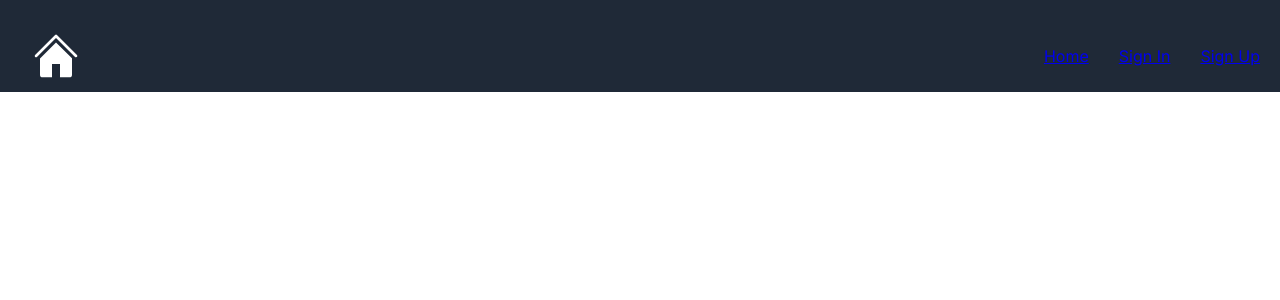
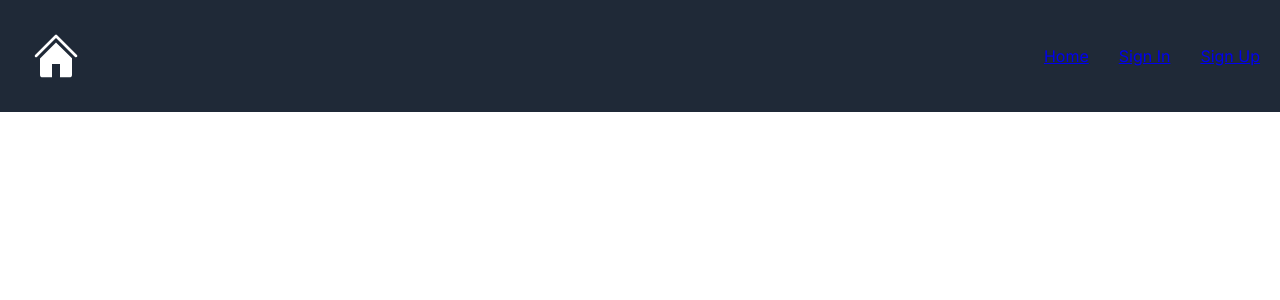
Before and after one commit to Szoph/Hangman, a Next.js app: page /game in a window 1280 px wide. Shown: the top 300 px of the page. Built offline with nearby package versions, Linux system fonts and the light colour scheme.

Commit message:
added universal seelctor to globals.css file

```diff
--- a/app/components/HeaderAndFooterComponents/UnAuthNavBar/unauthnavbar.module.scss
+++ b/app/components/HeaderAndFooterComponents/UnAuthNavBar/unauthnavbar.module.scss
@@ -15,7 +15,7 @@
     box-sizing: border-box;
 
     align-items:center;
-    padding:20px 20px 0px 20px;
+    padding:20px 20px 20px 20px;
 
     .logo {
         display: flex;
@@ -29,8 +29,11 @@
         text-decoration:none;
         gap: 30px;
         align-items:center;
-      border:1px solid black
-}
+        border:1px solid black
+
+
+
+    }
 
 .logoContainer {
     width: fit-content;
@@ -52,6 +55,14 @@
     display: flex;
     box-sizing: border-box;
     background-color: white;
+
+    a {
+        text-decoration: none!important;
+        color: black;
+        font-size: clamp(1.2rem, 3vw, 1.4rem);
+        margin: 10px;
+
+    }
 
 }
 
@@ -114,6 +125,11 @@
     }
     .mobileLinks {
         display:none;
+        background-color: $background;
+
+        a {
+            color: white;
+        }
     }
 
     .navLinks {
--- a/app/globals.scss
+++ b/app/globals.scss
@@ -3,13 +3,15 @@ body {
     padding: 0;
 }
 
-ul {
-    margin: 0!important;
-    padding-inline-start: 0!important;
 
-    list-style-type: disc!important;
-    margin-block-start: 0em!important;
-    margin-block-end: 0em!important;
-    margin-inline-start: 0px!important;
-    margin-inline-end: 0px!important;
-}
+* {
+    box-sizing: border-box;
+    padding: 0;
+    margin: 0;
+  }
+
+
+  html,
+  body {
+    overflow-x: hidden;
+  }
```
